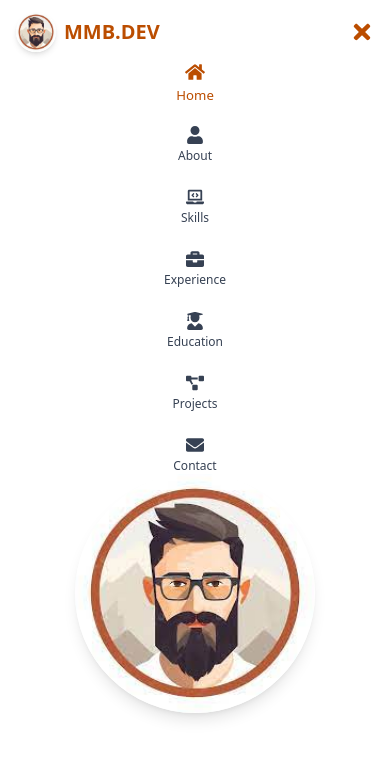
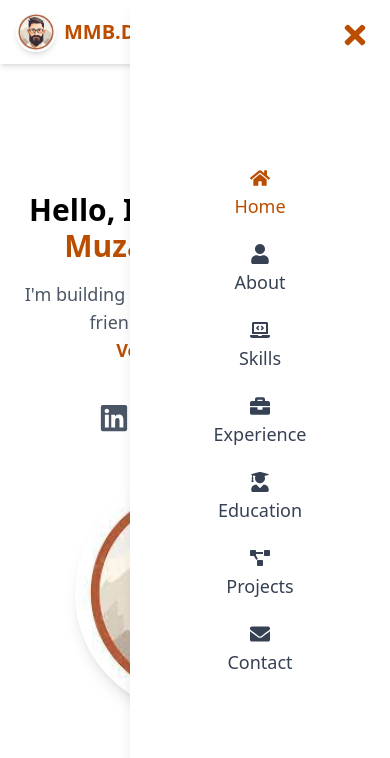
Before and after one commit to MUHAMMADMUZAMMILBASHIR/my_portfolio, a React (Vite) app: page / in a window 390 px wide. Both pictures are taken after a click on the button 362 px from the left and 32 px from the top of the page. Shown: the top 758 px of the page. Built offline with nearby package versions, Linux system fonts and the light colour scheme.

Commit message:
final changes

```diff
--- a/src/components/Navbar.jsx
+++ b/src/components/Navbar.jsx
@@ -11,7 +11,8 @@ import {
   FaBars,
   FaTimes,
 } from "react-icons/fa";
-import avatar from '../../public/images/avatar.jfif'
+import { motion, AnimatePresence } from "framer-motion";
+import avatar from "../../public/images/avatar.jfif";
 
 export default function Navbar() {
   const location = useLocation();
@@ -30,38 +31,30 @@ export default function Navbar() {
   return (
     <nav className="fixed top-0 left-0 w-full bg-white/80 backdrop-blur-md shadow-md z-50">
       <div className="container mx-auto px-4 py-3 flex justify-between items-center">
-        {/* 🔸 Logo Section */}
+        {/* 🔹 Logo Section */}
         <Link
           to="/"
           className="flex items-center text-xl font-bold text-amber-700"
           onClick={() => setIsOpen(false)}
         >
-
           <img
             src={avatar}
             alt="Muzammil Avatar"
             className="w-10 h-10 rounded-full shadow-md object-cover mr-2"
           />
           MMB.DEV
-
         </Link>
 
-
-
-        {/* 🔸 Hamburger Menu Button (Mobile Only) */}
+        {/* 🔹 Hamburger / Close Button */}
         <button
-          className="text-2xl text-amber-700 md:hidden"
+          className="text-2xl text-amber-700 md:hidden focus:outline-none"
           onClick={() => setIsOpen(!isOpen)}
         >
           {isOpen ? <FaTimes /> : <FaBars />}
         </button>
 
-        {/* 🔸 Navigation Links */}
-        <ul
-          className={`flex flex-col md:flex-row items-center gap-6 md:gap-8 absolute md:static top-16 left-0 w-full md:w-auto bg-white md:bg-transparent transition-all duration-300 ease-in-out ${
-            isOpen ? "block" : "hidden md:flex"
-          }`}
-        >
+        {/* 🔹 Desktop Menu */}
+        <ul className="hidden md:flex items-center gap-8">
           {links.map((link) => (
             <li key={link.path}>
               <Link
@@ -79,6 +72,49 @@ export default function Navbar() {
             </li>
           ))}
         </ul>
+
+        {/* 🔹 Mobile Slide Menu */}
+        <AnimatePresence>
+          {isOpen && (
+            <motion.ul
+              key="mobile-menu"
+              initial={{ x: "100%" }}
+              animate={{ x: 0 }}
+              exit={{ x: "100%" }}
+              transition={{ duration: 0.4, ease: "easeInOut" }}
+              className="fixed top-0 right-0 h-screen w-2/3 bg-white shadow-lg flex flex-col items-center justify-center gap-6 md:hidden z-40"
+            >
+              {/* ❌ Close button inside menu */}
+              <button
+                onClick={() => setIsOpen(false)}
+                className="absolute top-5 right-5 text-3xl text-amber-700"
+              >
+                <FaTimes />
+              </button>
+
+              {links.map((link) => (
+                <motion.li
+                  key={link.path}
+                  whileHover={{ scale: 1.1 }}
+                  whileTap={{ scale: 0.95 }}
+                >
+                  <Link
+                    to={link.path}
+                    onClick={() => setIsOpen(false)}
+                    className={`flex flex-col items-center text-lg font-medium transition-all duration-300 ${
+                      location.pathname === link.path
+                        ? "text-amber-700"
+                        : "text-gray-700 hover:text-amber-700"
+                    }`}
+                  >
+                    <span className="text-xl mb-1">{link.icon}</span>
+                    <span>{link.label}</span>
+                  </Link>
+                </motion.li>
+              ))}
+            </motion.ul>
+          )}
+        </AnimatePresence>
       </div>
     </nav>
   );
```
